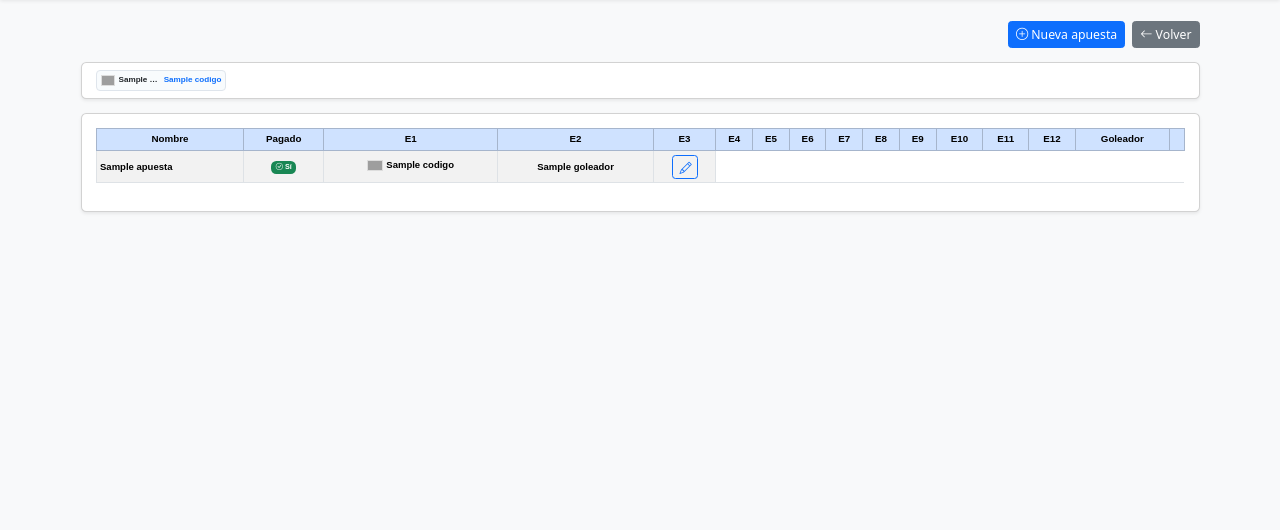
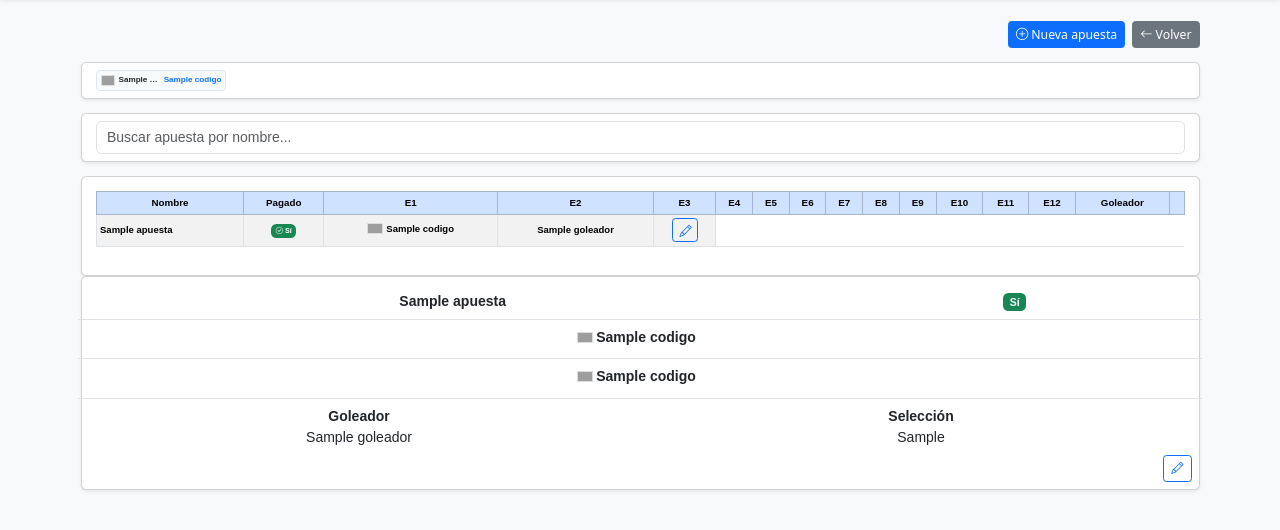
Before and after one commit to jonathangarcifr/EuroMundialPorra, a Django app: template apuestas/templates/apuestas/ver_apuestas.html in a window 1280 px wide. Shown: the part 49-579 px from the top of the page. Run offline with Django 5.2, Linux system fonts and the light colour scheme; a user stored in the database is signed in; tables that the repository leaves empty hold one stand-in row (values such as "Sample post"); the template is opened without the code that fills it: most values are stand-ins (such as "Sample title", 1, 10 or a date in 2020); grey boxes are pictures that could not be loaded.

Commit message:
Tabla adaptada a movil

```diff
--- a/apuestas/templates/apuestas/base.html
+++ b/apuestas/templates/apuestas/base.html
@@ -572,6 +572,26 @@
             color: #adb5bd !important;
             font-style: italic;
         }
+
+        @media (max-width: 768px) {
+        .leyenda-card {
+            display: none;
+        }
+
+        .apuestas-mobile {
+            display: none;
+        }
+
+        @media (max-width: 768px) {
+            .apuestas-table-card {
+                display: none;
+            }
+
+            .apuestas-mobile {
+                display: block;
+            }
+        }
+    }
     </style>
     {% load static %}
 
--- a/apuestas/templates/apuestas/ver_apuestas.html
+++ b/apuestas/templates/apuestas/ver_apuestas.html
@@ -20,7 +20,7 @@
 
 </div>
 
-<div class="card shadow-sm mb-3">
+<div class="card shadow-sm mb-3 leyenda-card">
     <div class="card-body py-2">
         <div class="leyenda-grid">
             {% for equipo in leyenda %}
@@ -34,7 +34,18 @@
     </div>
 </div>
 
-<div class="card shadow-sm">
+<div class="card shadow-sm mb-3">
+    <div class="card-body py-2">
+        <input
+            type="text"
+            id="buscadorApuestas"
+            class="form-control"
+            placeholder="Buscar apuesta por nombre..."
+        >
+    </div>
+</div>
+
+<div class="card shadow-sm apuestas-table-card">
     <div class="card-body">
 
         <div class="table-responsive">
@@ -120,4 +131,96 @@
     </div>
 </div>
 
+<div class="apuestas-mobile">
+    {% for item in apuestas_preparadas %}
+        {% with apuesta=item.apuesta %}
+        <div class="card shadow-sm mb-3 apuesta-mobile-card" data-nombre="{{ apuesta.nombre|lower }}">
+            <div class="card-body p-2">
+
+                <div class="row border-bottom py-2">
+                    <div class="col-8 fw-bold text-center">{{ apuesta.nombre }}</div>
+
+                    {% if request.user.is_staff %}
+                    <div class="col-4 text-center">
+                        {% if apuesta.pagado %}
+                            <span class="badge bg-success">Sí</span>
+                        {% else %}
+                            <span class="badge bg-danger">No</span>
+                        {% endif %}
+                    </div>
+                    {% endif %}
+                </div>
+
+                <div class="row border-bottom py-2">
+                    <div class="col-12 text-center">
+                        {% for equipo in item.equipos|slice:":6" %}
+                            <span class="equipo-mini me-2 mb-1">
+                                <img src="https://flagcdn.com/w20/{{ equipo.flag }}.png">
+                                {{ equipo.codigo }}
+                            </span>
+                        {% endfor %}
+                    </div>
+                </div>
+
+                <div class="row border-bottom py-2">
+                    <div class="col-12 text-center">
+                        {% for equipo in item.equipos|slice:"6:12" %}
+                            <span class="equipo-mini me-2 mb-1">
+                                <img src="https://flagcdn.com/w20/{{ equipo.flag }}.png">
+                                {{ equipo.codigo }}
+                            </span>
+                        {% endfor %}
+                    </div>
+                </div>
+
+                <div class="row py-2">
+                    <div class="col-6 text-center">
+                        <strong>Goleador</strong><br>
+                        {{ apuesta.goleador }}
+                    </div>
+
+                    <div class="col-6 text-center">
+                        <strong>Selección</strong><br>
+                        {{ apuesta.equipo_goleador }}
+                    </div>
+                </div>
+
+                {% if request.user.is_staff %}
+                <div class="text-end">
+                    <a href="{% url 'editar_apuesta' apuesta.id %}" class="btn btn-outline-primary btn-sm">
+                        <i class="bi bi-pencil"></i>
+                    </a>
+                </div>
+                {% endif %}
+
+            </div>
+        </div>
+        {% endwith %}
+    {% endfor %}
+</div>
+
+<script>
+document.addEventListener("DOMContentLoaded", function () {
+    const buscador = document.getElementById("buscadorApuestas");
+
+    if (!buscador) return;
+
+    buscador.addEventListener("input", function () {
+        const texto = buscador.value.toLowerCase();
+
+        document.querySelectorAll(".apuesta-mobile-card").forEach(function (card) {
+            const nombre = card.dataset.nombre || "";
+            card.style.display = nombre.includes(texto) ? "" : "none";
+        });
+
+        document.querySelectorAll(".apuestas-table tbody tr").forEach(function (row) {
+            const nombre = row.querySelector("td");
+            if (!nombre) return;
+
+            row.style.display = nombre.textContent.toLowerCase().includes(texto) ? "" : "none";
+        });
+    });
+});
+</script>
+
 {% endblock %}
```
